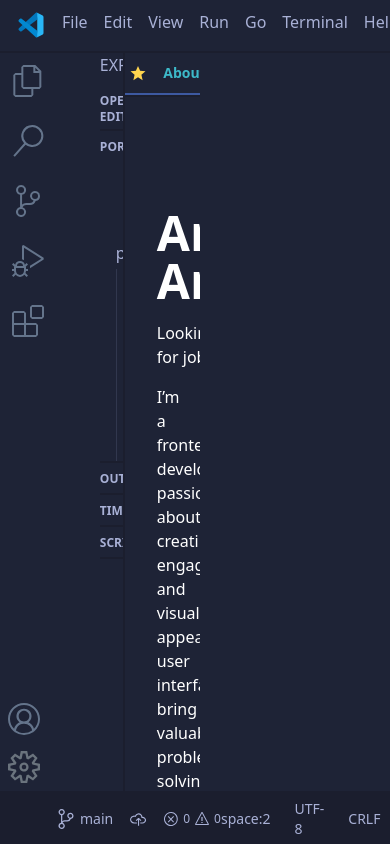
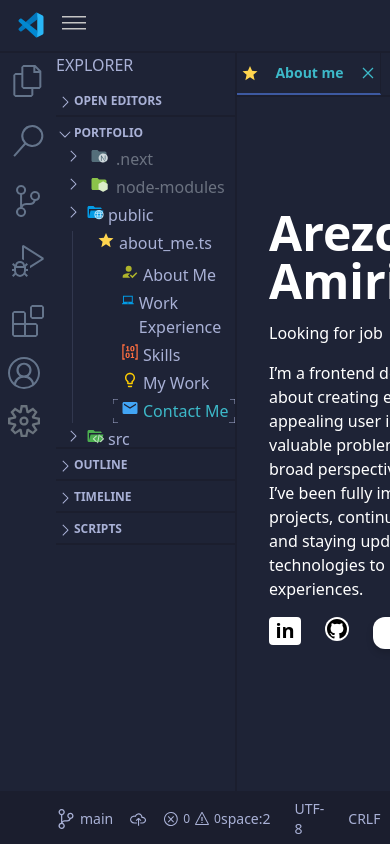
Before and after one commit to Code-Coterie-Team/Arezo-AmiriAyoublo-portfolio, a Next.js app: page / in a window 390 px wide. Built offline with nearby package versions, Linux system fonts and the light colour scheme.

Commit message:
responsive

```diff
--- a/src/app/layout.tsx
+++ b/src/app/layout.tsx
@@ -21,7 +21,7 @@ export default function RootLayout({
       <body className="antialiased  h-screen w-screen">
         <div className="  grid grid-rows-16 w-screen h-screen overflow-hidden  text-fontcolor">
           <Header />
-          <div className="grid row-start-2 row-end-16  overflow-hidden  grid-cols-6 md:flex w-full h-full    ">
+          <div className=" row-start-2 row-end-16  overflow-hidden  flex w-full h-full    ">
             <Activiybar />
             <LayoutExplore >{children}</LayoutExplore>
 
--- a/src/components/Activitybar.tsx
+++ b/src/components/Activitybar.tsx
@@ -25,7 +25,7 @@ const Activiybar = () => {
 
     ]
     return (
-        <div className="flex flex-col justify-between h-full   ">
+        <div className="md:flex md:flex-col justify-between h-full col-span-1    ">
             <div className="flex flex-col gap-1 items-center">
                 {svgitem.map((item, index) => (
                     <button key={ index} className=" w-full p-3 focus:border-l-2 border-fontcolor  "  onClick={() => {
--- a/src/components/Header.tsx
+++ b/src/components/Header.tsx
@@ -1,31 +1,38 @@
-"use client"
+"use client";
 import ActivewindowSvg from "@/icon/ActivwindowSvg";
 import HorizintalSvg from "@/icon/HorizntalWindowSvg";
 import Sidewindow from "@/icon/Sidewindow";
+import ToggleHeaderSvg from "@/icon/ToggleIconHeader";
 import VscodeSvg from "@/icon/VscodeSvg";
 import { useStore } from "@/store";
 
-
 const Header = () => {
-  const hideExplore=useStore((state)=> state.hideExplore);
-  const {setHideExplore}=useStore();
+  const hideExplore = useStore((state) => state.hideExplore);
+  const { setHideExplore } = useStore();
   const liArray = ["File", "Edit", "View", "Run", "Go", "Terminal", "Help"];
   return (
-    <div className="  row-span-1 flex justify-between  p-4 items-center  border-b-2 border-borderdark text-sm    ">
-      <div className="flex gap-20 text-base ">
+    <div className="  row-span-1 flex  justify-between  p-4 items-center  border-b-2 border-borderdark text-sm   ">
+      <div className="flex gap-4 text-base ">
+        <VscodeSvg />
 
-        <ul className="flex gap-4   ">
-           <li><VscodeSvg  /></li>
+        <ul className=" hidden md:flex  md:gap-4   ">
           {liArray.map((item, index) => (
             <li key={index}>{item}</li>
           ))}
         </ul>
+        <div className="  md:hidden">
+        <button onClick={()=>setHideExplore(!hideExplore)}>
+          <ToggleHeaderSvg />
+        </button>
+      </div>
+      </div>
 
-      </div>
-      <h1>Arezoo AmiriAyoubloo-Visual Studio Code</h1>
-      <div className="flex gap-6  ">
-        <div className="flex gap-2">
-          <button onClick={()=>setHideExplore(!hideExplore)}>
+      <h1 className="hidden md:block">
+        Arezoo AmiriAyoubloo-Visual Studio Code
+      </h1>
+
+      <div className="flex gap-2">
+          <button onClick={() => setHideExplore(!hideExplore)}>
             <ActivewindowSvg />
           </button>
           <button>
@@ -34,8 +41,8 @@ const Header = () => {
           <button>
             <Sidewindow />
           </button>
-        </div>
       </div>
+
     </div>
   );
 };
--- a/src/components/LayoutExplore.tsx
+++ b/src/components/LayoutExplore.tsx
@@ -11,11 +11,11 @@ const LayoutExplore = ({ children }: { children: React.ReactNode }) => {
   const hideExplore = useStore((state) => state.hideExplore);
 
   return (
-    <div className="grid grid-cols-12 w-full overflow-hidden">
+    <div className=" grid grid-cols-6  md:grid-cols-12 w-full overflow-hidden">
       <div
         className={clsx(
-          "transition-all duration-300",
-          hideExplore ? "opacity-0 absolute -z-10" : "col-start-1 col-end-4"
+          "transition-all duration-300  ",
+          hideExplore ? "opacity-0 absolute -z-10 " :  " col-span-2 md:col-start-1 md:col-end-4"
         )}
       >
         <Explore />
@@ -23,11 +23,11 @@ const LayoutExplore = ({ children }: { children: React.ReactNode }) => {
       <div
         className={clsx(
           "transition-all  w-full duration-300  overflow-hidden h-full flex flex-col ",
-          hideExplore ? "col-start-1 col-end-13" : "col-start-4 col-end-13"
+          hideExplore ? "col-start-1 col-end-7 md:col-start-1 md:col-end-13" : " col-start-3 col-end-7 md:col-start-4 md:col-end-13"
         )}
       >
         <Headermain />
-        <div className="overflow-y-auto  overflow-x-hidden  ">
+        <div className="overflow-y-auto overflow-x-auto  md:overflow-x-hidden  ">
           {children}
         </div>
       </div>
--- /dev/null
+++ b/src/icon/ToggleIconHeader.tsx
@@ -0,0 +1,20 @@
+import * as React from "react";
+
+const ToggleHeaderSvg = (props: React.SVGProps<SVGSVGElement>) => {
+  return (
+    <svg
+      xmlns="http://www.w3.org/2000/svg"
+      width="24"
+      height="24"
+      fill="none"
+      viewBox="0 0 16 16"
+      {...props}
+    >
+      <path
+        fill="#C5C5C5"
+        d="M16 5H0V4h16v1zm0 8H0v-1h16v1zm0-4.008H0V8h16v.992z"
+      ></path>
+    </svg>
+  );
+};
+export default ToggleHeaderSvg;
```
